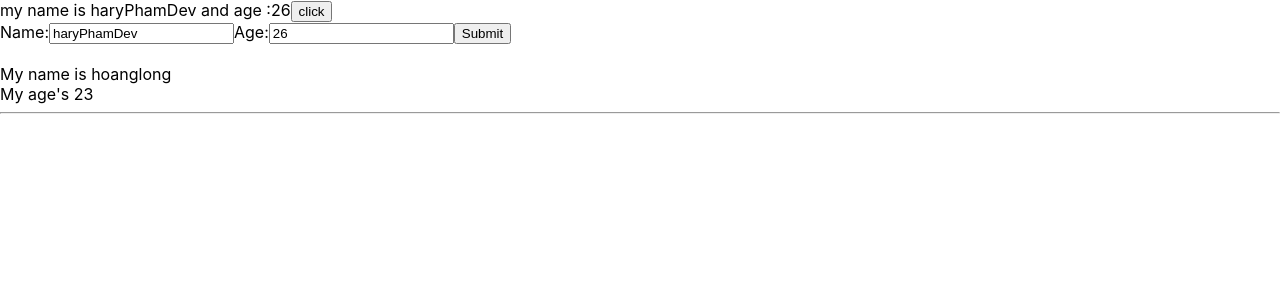
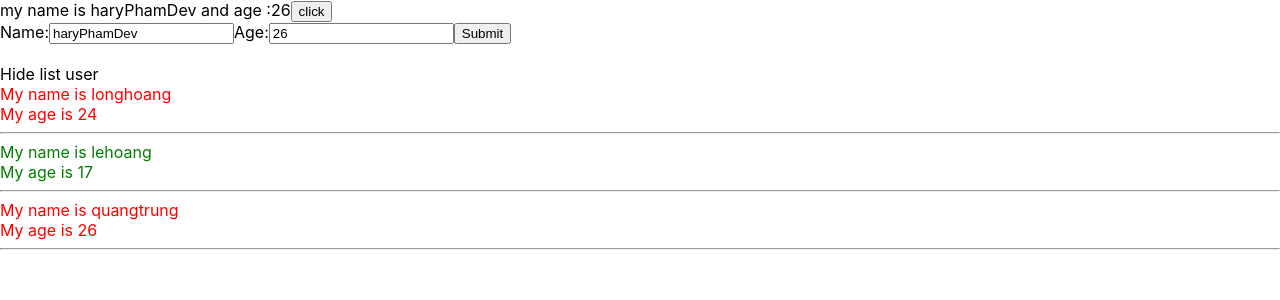
Before and after one commit to 31181024369/reactjs-Ultimate-begin, a React (Create React App) app: page / in a window 1280 px wide. Shown: the top 300 px of the page. Built offline with nearby package versions, Linux system fonts and the light colour scheme.

Commit message:
chuong2-bai25-1-3-2025

```diff
--- a/src/App.css
+++ b/src/App.css
@@ -50,3 +50,9 @@ code {
     transform: rotate(360deg);
   }
 }
+.red{
+  color: red;
+}
+.green{
+  color: green;
+}
--- a/src/components/DisplayInfor.js
+++ b/src/components/DisplayInfor.js
@@ -1,11 +1,38 @@
 import React from "react";
 class DisplayInfor extends React.Component{
+    state={
+        isShowListUser:true
+    }
+    handleShowHide=()=>{
+        this.setState({
+            isShowListUser:!this.state.isShowListUser
+        });
+    }
     render(){
-        const {name,age}=this.props;
+        const {listUsers}=this.props;
         return (
             <div>
-                <div>My name is {name}</div>
-                <div>My age's {age}</div>
+            <div>
+                <span onClick={()=>{this.handleShowHide()}}>
+                    {this.state.isShowListUser===true?"Hide list user":"Show list user"}
+                </span>
+            </div>
+            {this.state.isShowListUser &&
+            <div>
+                 {listUsers.map((items,index)=>{
+
+                        return (
+                            <div key={items.id} className={+items.age>18?"red":"green"}>
+                                <div>My name is {items.name}</div>
+                                <div>My age is {items.age}</div>
+                                <hr></hr>
+                            </div>
+                        )
+
+            })}
+
+            </div>
+            }
             </div>
         );
     }
--- a/src/components/MyComponent.js
+++ b/src/components/MyComponent.js
@@ -2,14 +2,19 @@ import React from "react";
 import UserInfor from "./UserInfor";
 import DisplayInfor from "./DisplayInfor";
 class MyComponent extends React.Component{
+    state={
+        listUsers:[
+            {id:1,name:"longhoang",age:24},
+            {id:2,name:"lehoang",age:17},
+            {id:3,name:"quangtrung",age:26}
+        ]
+    }
     render(){
         return (
             <div>
               <UserInfor></UserInfor>
               <br></br>
-              <DisplayInfor name="hoanglong" age="23"></DisplayInfor>
-              <hr></hr>
-
+              <DisplayInfor  listUsers={this.state.listUsers}></DisplayInfor>
             </div>
         )
     }
--- a/src/index.js
+++ b/src/index.js
@@ -8,9 +8,9 @@ import store from './redux/store';
 const root = ReactDOM.createRoot(document.getElementById('root'));
 root.render(
   <Provider store={store}>
-    <React.StrictMode>
+    {/* <React.StrictMode> */}
       <App />
-    </React.StrictMode>
+    {/* </React.StrictMode> */}
   </Provider>
 );
 
```
